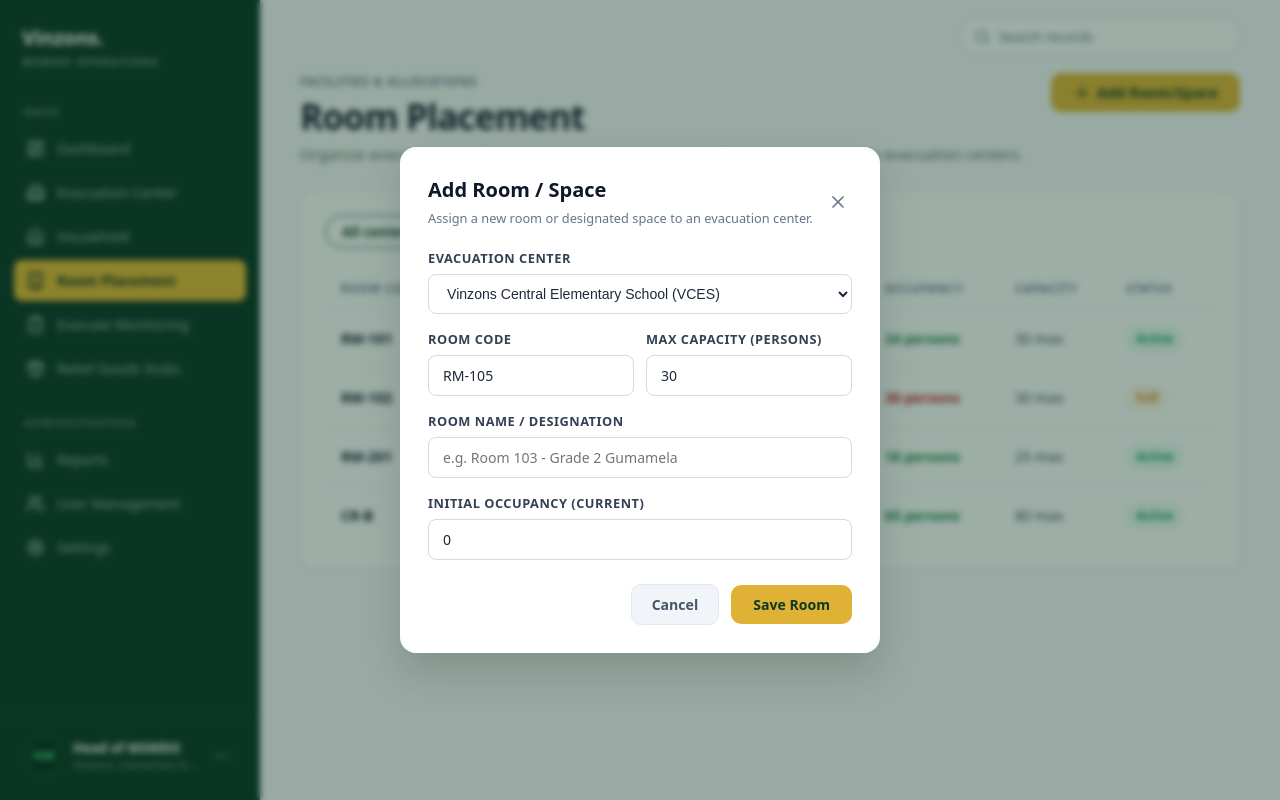
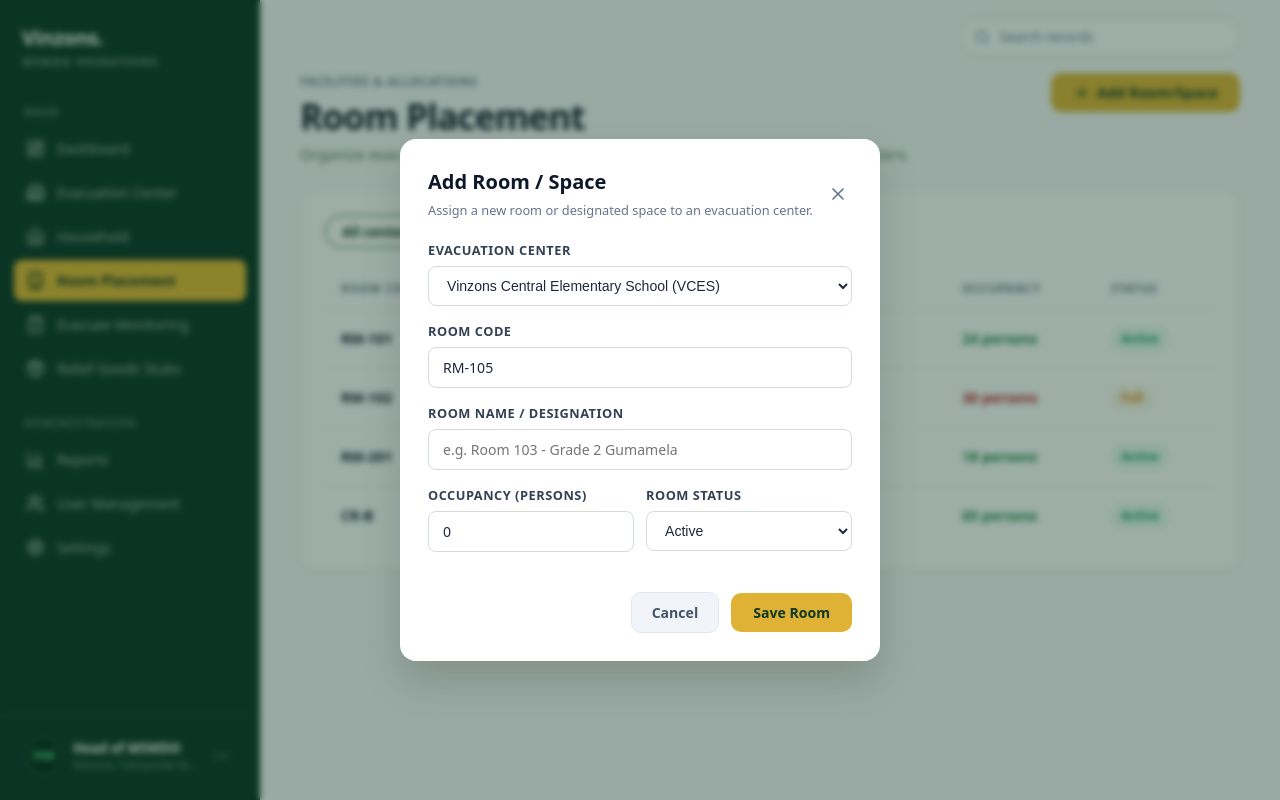
Before and after one commit to shironxiao/mswdo-vinzons, a React (Vite) app: page /admin/room-placement in a window 1280 px wide. Both pictures are taken after a click on the button "Add Room/Space". Built offline with nearby package versions, Linux system fonts and the light colour scheme.

Commit message:
room placment capacity

```diff
--- a/src/pages/Admin/RoomPlacement.jsx
+++ b/src/pages/Admin/RoomPlacement.jsx
@@ -3,10 +3,10 @@ import { Plus, Building, ChevronDown, X } from 'lucide-react';
 import './AdminFeatures.css';
 
 const INITIAL_ROOMS = [
-  { id: 'RM-101', center: 'VCES', name: 'Room 101 - Grade 1 Sampaguita', capacity: 30, occupied: 24, status: 'Active' },
-  { id: 'RM-102', center: 'VCES', name: 'Room 102 - Grade 1 Rosal', capacity: 30, occupied: 30, status: 'Full' },
-  { id: 'RM-201', center: 'CNHS', name: 'Bldg 2 Room 4', capacity: 25, occupied: 18, status: 'Active' },
-  { id: 'CR-B', center: 'VCC', name: 'Vinzons Covered Court - Sector B', capacity: 80, occupied: 65, status: 'Active' },
+  { id: 'RM-101', center: 'VCES', name: 'Room 101 - Grade 1 Sampaguita', occupied: 24, status: 'Active' },
+  { id: 'RM-102', center: 'VCES', name: 'Room 102 - Grade 1 Rosal', occupied: 30, status: 'Full' },
+  { id: 'RM-201', center: 'CNHS', name: 'Bldg 2 Room 4', occupied: 18, status: 'Active' },
+  { id: 'CR-B', center: 'VCC', name: 'Vinzons Covered Court - Sector B', occupied: 65, status: 'Active' },
 ];
 
 const EVACUATION_CENTERS = [
@@ -29,8 +29,8 @@ export default function RoomPlacement() {
     center: 'VCES',
     id: '',
     name: '',
-    capacity: 30,
     occupied: 0,
+    status: 'Active',
   });
 
   const centerFilterOptions = ['All Centers', ...Array.from(new Set(rooms.map((r) => r.center)))];
@@ -47,8 +47,8 @@ export default function RoomPlacement() {
       center: filterCenter !== 'All Centers' ? filterCenter : 'VCES',
       id: `RM-${nextNum}`,
       name: '',
-      capacity: 30,
       occupied: 0,
+      status: 'Active',
     });
     setIsModalOpen(true);
   };
@@ -57,7 +57,6 @@ export default function RoomPlacement() {
     e.preventDefault();
     if (!form.name.trim()) return;
 
-    const capacityNum = Number(form.capacity) || 20;
     const occupiedNum = Number(form.occupied) || 0;
     const code = form.id.trim() || `RM-${rooms.length + 101}`;
 
@@ -65,9 +64,8 @@ export default function RoomPlacement() {
       id: code,
       center: form.center,
       name: form.name.trim(),
-      capacity: capacityNum,
       occupied: occupiedNum,
-      status: occupiedNum >= capacityNum ? 'Full' : 'Active',
+      status: form.status,
     };
 
     setRooms([newRoom, ...rooms]);
@@ -81,7 +79,7 @@ export default function RoomPlacement() {
           <span className="vin-feature-eyebrow">FACILITIES & ALLOCATIONS</span>
           <h1 className="vin-feature-title">Room Placement</h1>
           <p className="vin-feature-desc">
-            Organize evacuee room allocations, bed capacities, and designated spaces across evacuation centers.
+            Organize evacuee room allocations and designated spaces across evacuation centers.
           </p>
         </div>
         <button
@@ -188,14 +186,13 @@ export default function RoomPlacement() {
               <th>CENTER</th>
               <th>ROOM NAME / DESIGNATION</th>
               <th>OCCUPANCY</th>
-              <th>CAPACITY</th>
               <th>STATUS</th>
             </tr>
           </thead>
           <tbody>
             {filtered.length === 0 ? (
               <tr>
-                <td colSpan={6} style={{ textAlign: 'center', padding: '40px', color: '#94a3b8' }}>
+                <td colSpan={5} style={{ textAlign: 'center', padding: '40px', color: '#94a3b8' }}>
                   No rooms match the current filter criteria.
                 </td>
               </tr>
@@ -210,12 +207,11 @@ export default function RoomPlacement() {
                     </span>
                   </td>
                   <td style={{ fontWeight: 600 }}>{item.name}</td>
-                  <td style={{ fontWeight: 700, color: item.occupied >= item.capacity ? '#b91c1c' : '#15803d' }}>
+                  <td style={{ fontWeight: 700, color: item.status === 'Full' ? '#b91c1c' : '#15803d' }}>
                     {item.occupied} persons
                   </td>
-                  <td>{item.capacity} max</td>
                   <td>
-                    <span className={`vin-status-tag ${item.occupied >= item.capacity ? 'pending' : 'active'}`}>
+                    <span className={`vin-status-tag ${item.status === 'Full' ? 'pending' : 'active'}`}>
                       {item.status}
                     </span>
                   </td>
@@ -265,8 +261,7 @@ export default function RoomPlacement() {
                 </select>
               </div>
 
-              {/* Room Code & Capacity Grid */}
-              <div style={{ display: 'grid', gridTemplateColumns: '1fr 1fr', gap: '12px' }}>
+              {/* Room Code */}
               <div className="vin-form-group">
                 <label className="vin-form-label">Room Code</label>
                 <input
@@ -277,19 +272,6 @@ export default function RoomPlacement() {
                   onChange={(e) => setForm({ ...form, id: e.target.value })}
                   required
                 />
-                </div>
-                <div className="vin-form-group">
-                  <label className="vin-form-label">Max Capacity (Persons)</label>
-                  <input
-                    type="number"
-                    min="1"
-                    className="vin-form-input"
-                    placeholder="30"
-                    value={form.capacity}
-                    onChange={(e) => setForm({ ...form, capacity: e.target.value })}
-                    required
-                  />
-                </div>
               </div>
 
               {/* Room Name / Designation */}
@@ -305,18 +287,30 @@ export default function RoomPlacement() {
                 />
               </div>
 
-              {/* Initial Occupancy */}
+              {/* Occupancy & Status Grid */}
+              <div style={{ display: 'grid', gridTemplateColumns: '1fr 1fr', gap: '12px' }}>
                 <div className="vin-form-group">
-                <label className="vin-form-label">Initial Occupancy (Current)</label>
+                  <label className="vin-form-label">Occupancy (Persons)</label>
                   <input
                     type="number"
                     min="0"
-                  max={form.capacity || 999}
                     className="vin-form-input"
                     placeholder="0"
                     value={form.occupied}
                     onChange={(e) => setForm({ ...form, occupied: e.target.value })}
                   />
+                </div>
+                <div className="vin-form-group">
+                  <label className="vin-form-label">Room Status</label>
+                  <select
+                    className="vin-form-select"
+                    value={form.status}
+                    onChange={(e) => setForm({ ...form, status: e.target.value })}
+                  >
+                    <option value="Active">Active</option>
+                    <option value="Full">Full</option>
+                  </select>
+                </div>
               </div>
 
               {/* Modal Actions */}
```
Lines whose indentation alone changed are shown as unchanged.
